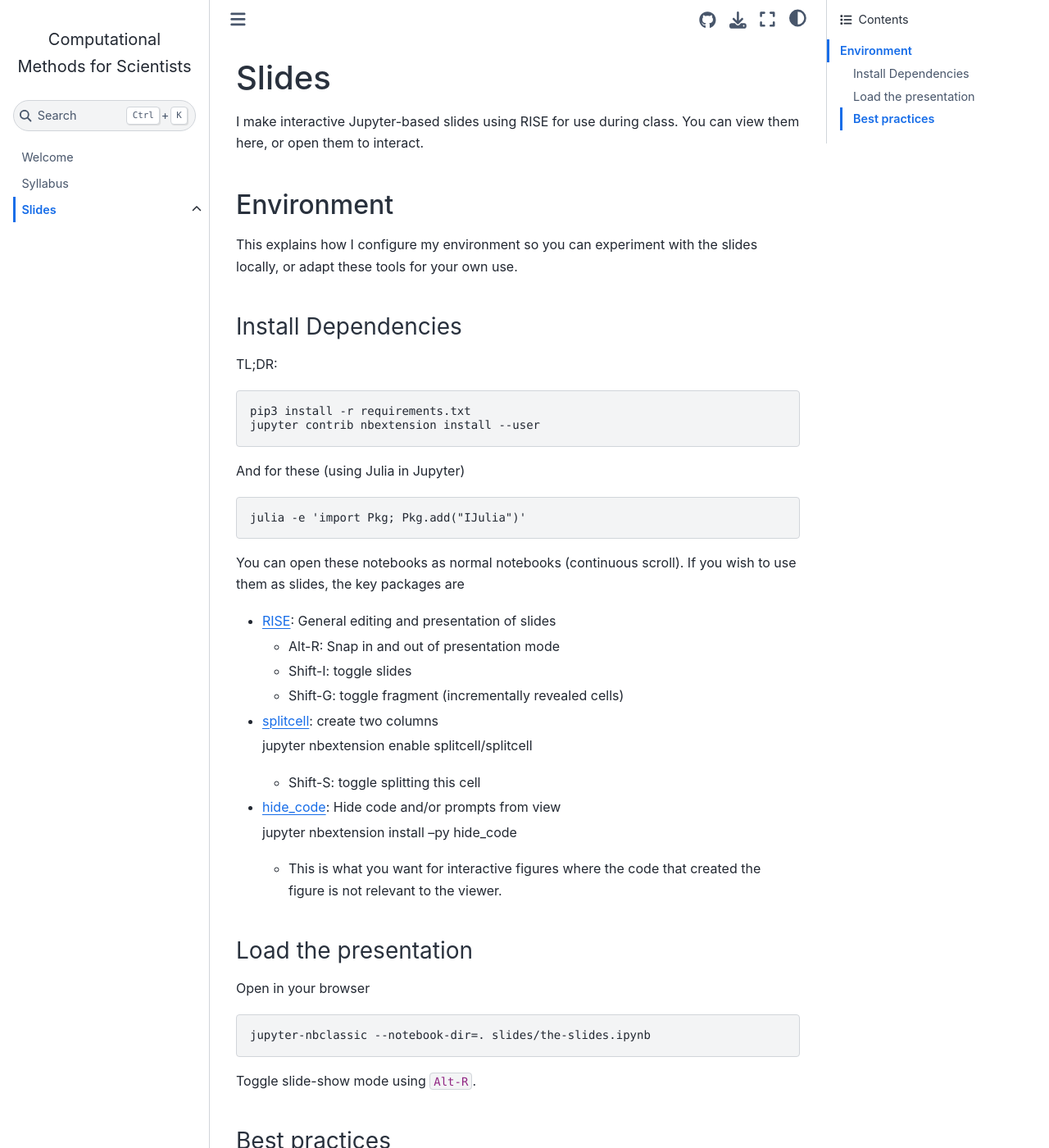
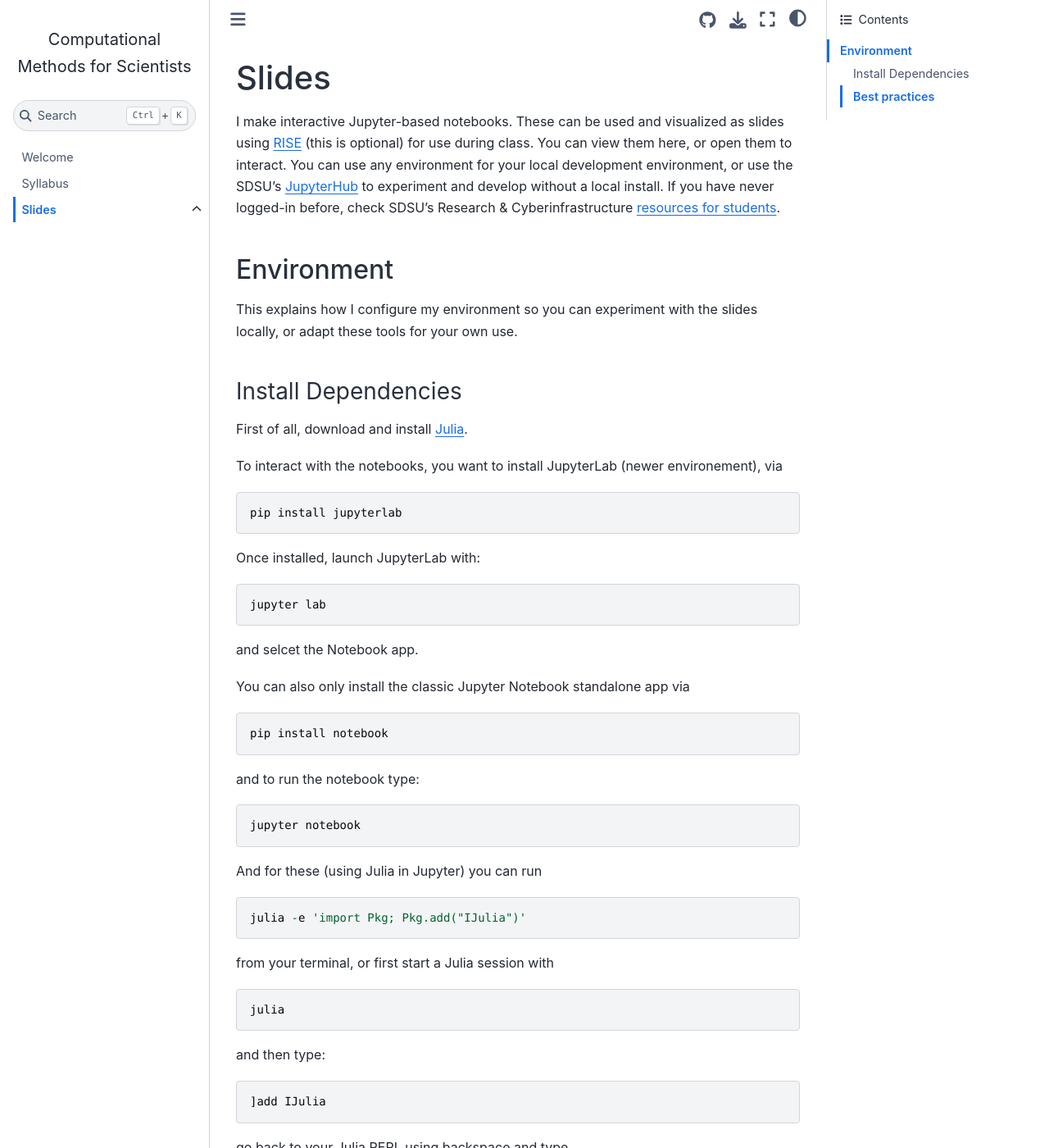
Before and after one commit to sdsu-comp526/fall24, a Jupyter Book: the page built from slides.md, in a window 1280 px wide and 1400 px high. Shown: the whole window at 82% size. Built offline with Jupyter Book 1.0.4 settings and Sphinx 7.4.7 and the Sphinx Book theme 1.1.4, drawn with Linux system fonts in a browser that asks for light colours; pages that are not in the unit, such as notebooks, are missing from menus; some of the changed text lies outside the part shown.

Commit message:
Update index, README with docs URL, syllabus and slides

````diff
--- a/slides.md
+++ b/slides.md
@@ -1,7 +1,7 @@
 # Slides
 
-I make interactive Jupyter-based slides using RISE for use during class.
-You can view them here, or open them to interact.
+I make interactive Jupyter-based notebooks. These can be used and visualized as slides using [RISE](https://github.com/damianavila/RISE) (this is optional) for use during class.
+You can view them here, or open them to interact. You can use any environment for your local development environment, or use the SDSU's [JupyterHub](https://jupyterhub.sdsu.edu/) to experiment and develop without a local install. If you have never logged-in before, check SDSU's Research & Cyberinfrastructure [resources for students](https://sdsu-research-ci.github.io/instructionalcluster/students).
 
 ## Environment
 
@@ -9,15 +9,63 @@ This explains how I configure my environment so you can experiment with the slid
 
 ### Install Dependencies
 
-TL;DR:
+First of all, download and install [Julia](https://julialang.org/downloads/).
 
-    pip3 install -r requirements.txt
-    jupyter contrib nbextension install --user
+To interact with the notebooks, you want to install JupyterLab (newer environement), via
 
-And for these (using Julia in Jupyter)
+```
+pip install jupyterlab
+```
 
-    julia -e 'import Pkg; Pkg.add("IJulia")'
+Once installed, launch JupyterLab with:
 
+```
+jupyter lab
+```
+and selcet the Notebook app.
+
+You can also only install the classic Jupyter Notebook standalone app via
+
+```
+pip install notebook
+```
+
+and to run the notebook type:
+
+```
+jupyter notebook
+```
+
+And for these (using Julia in Jupyter) you can run
+
+```
+julia -e 'import Pkg; Pkg.add("IJulia")'
+```
+
+from your terminal, or first start a Julia session with
+```
+julia
+```
+
+and then type:
+```julia
+]add IJulia
+```
+
+go back to your Julia REPL using backspace and type
+
+```julia
+julia> using IJulia
+```
+
+and then
+```julia
+julia> notebook()
+```
+
+to run the notebook.
+
+#### Additional resources
 You can open these notebooks as normal notebooks (continuous scroll). If you wish to use them as slides, the key packages are
 
 * [RISE](https://github.com/damianavila/RISE): General editing and presentation of slides
@@ -25,27 +73,8 @@ You can open these notebooks as normal notebooks (continuous scroll). If you wis
   * Shift-I: toggle slides
   * Shift-G: toggle fragment (incrementally revealed cells)
 
-* [splitcell](https://www.markroepke.me/posts/2019/06/05/tips-for-slideshows-in-jupyter.html): create two columns
-
-    jupyter nbextension enable splitcell/splitcell
-
-  * Shift-S: toggle splitting this cell
-
-* [hide_code](https://github.com/kirbs-/hide_code): Hide code and/or prompts from view
-
-    jupyter nbextension install --py hide_code
-
-  * This is what you want for interactive figures where the code that created the figure is not relevant to the viewer.
-
-### Load the presentation
-
-Open in your browser
-
-    jupyter-nbclassic --notebook-dir=. slides/the-slides.ipynb
-
-Toggle slide-show mode using `Alt-R`.
 
 ### Best practices
 
 * When saving, use `Kernel -> Restart & Clear Output` to keep the stored data and diffs in the notebook small.
-* PDF files are not web-friendly. PDF images can be converted to SVG using `pdf2svg`, and the result will still look sharp (unlike PNG).
+* For your images, several formats will do. Just keep in mind that PDF files are not web-friendly. PDF images can be converted to SVG using `pdf2svg`, and the result will still look sharp (unlike PNG) no matter the scale or zoom.
````
Also changed, not shown: README.md (+1 -1 lines), index.md (+13 -5 lines), syllabus.md (+3 -2 lines).
